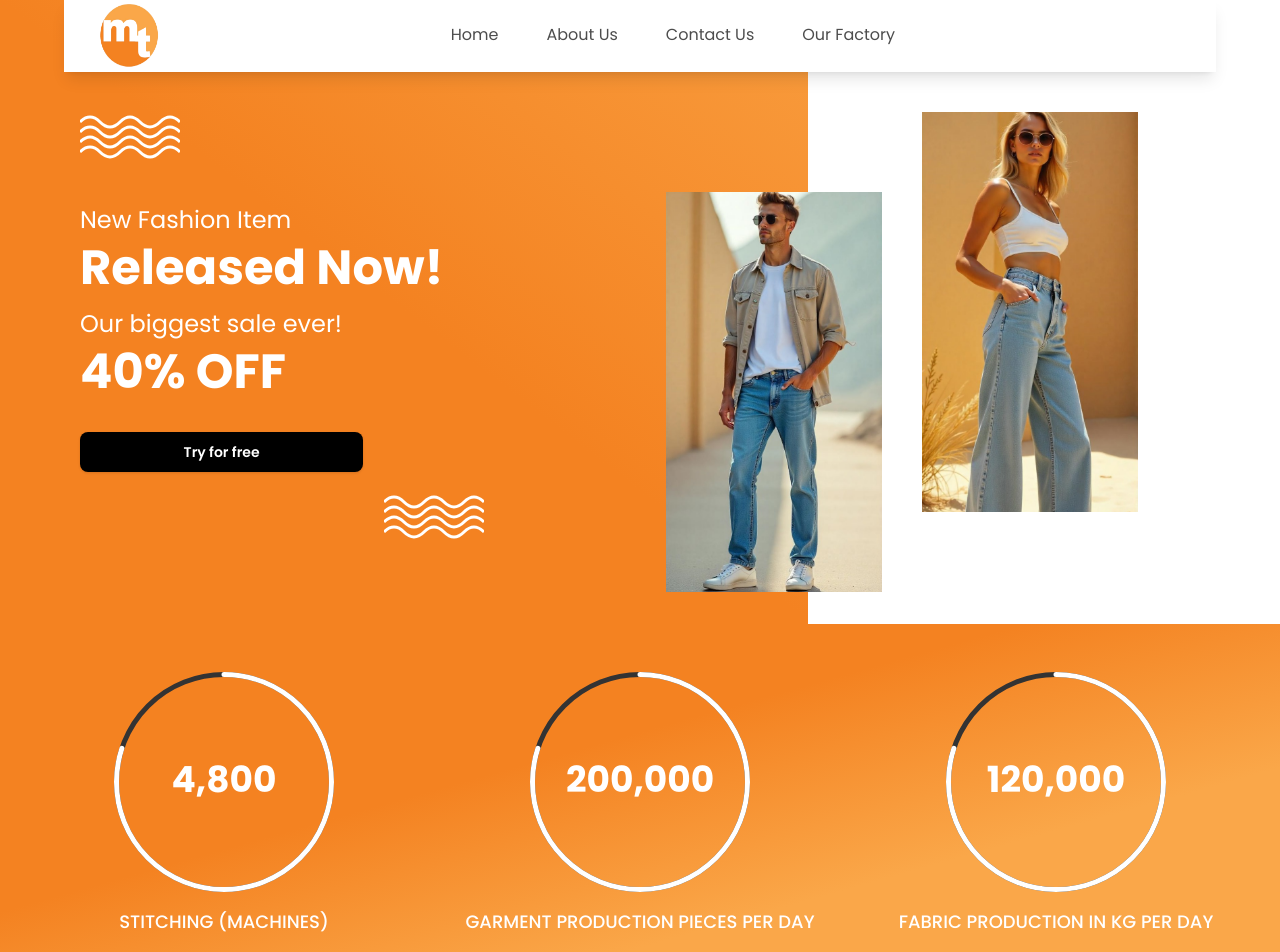
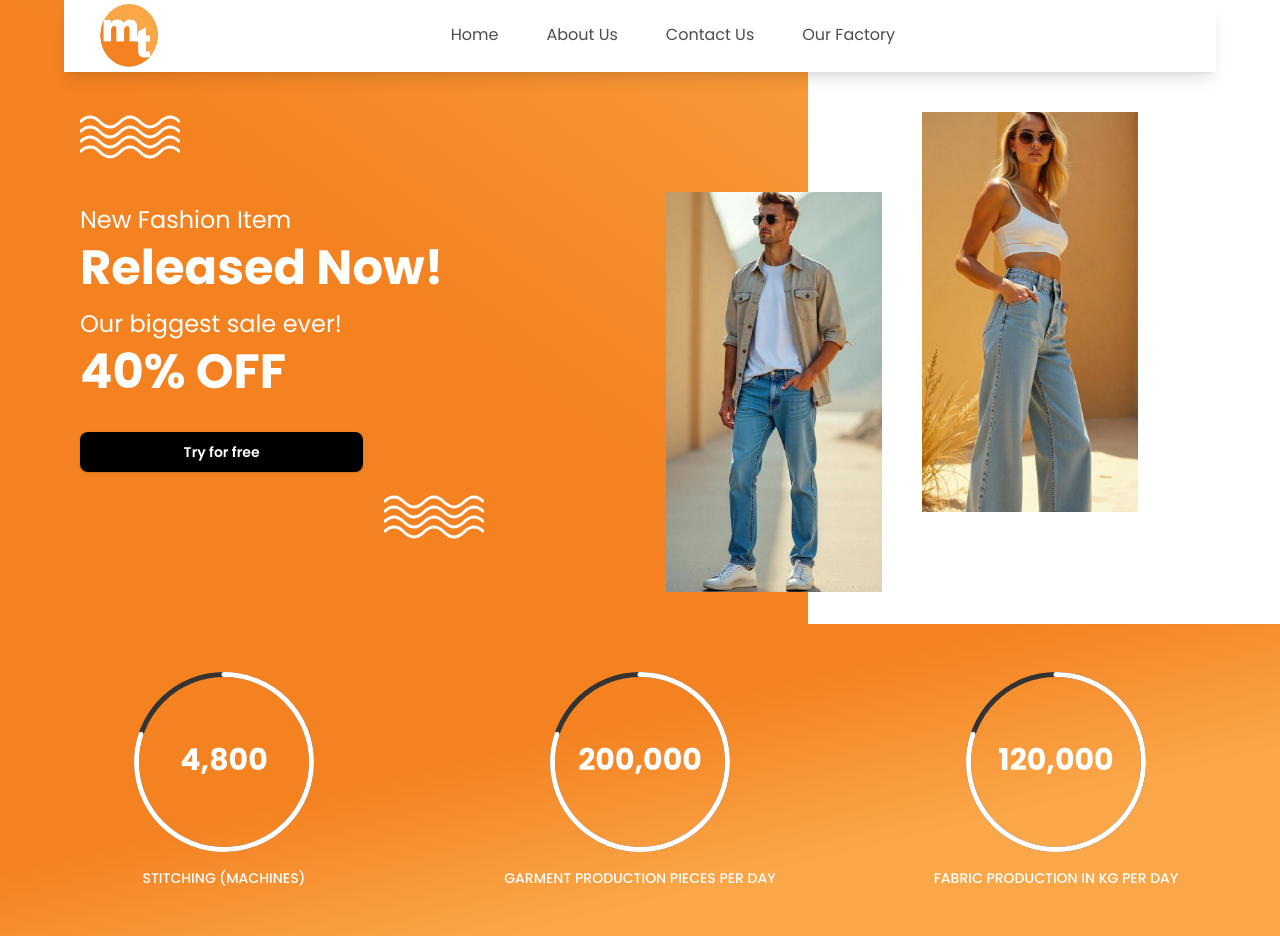
Before and after one commit to mr-saim-365/ModernTex, a React (Vite) app: page / in a window 1280 px wide. Shown: the top 952 px of the page. Built offline with nearby package versions, Linux system fonts and the light colour scheme.

Commit message:
hero section updated.

```diff
--- a/src/components/Hero.jsx
+++ b/src/components/Hero.jsx
@@ -3,8 +3,26 @@ import React, { useEffect, useState } from "react";
 const AnimatedCounter = ({ target, label, duration = 2000 }) => {
   const [hasScrolled, setHasScrolled] = useState(false);
   const [count, setCount] = useState(0);
-  const radius = 110;
+  const [radius, setRadius] = useState(110); // default radius
   const stroke = 5;
+
+
+    // Dynamically adjust radius on screen size
+    useEffect(() => {
+      const updateRadius = () => {
+        const width = window.innerWidth;
+        if (width < 640) setRadius(60); // mobile
+        else if (width < 1024) setRadius(80); // tablet
+        else if (width < 1536) setRadius(90); // tablet
+        else setRadius(110); // desktop
+      };
+
+      updateRadius();
+      window.addEventListener("resize", updateRadius);
+      return () => window.removeEventListener("resize", updateRadius);
+    }, []);
+
+
   const normalizedRadius = radius - stroke * 0.5;
   const circumference = 2 * Math.PI * normalizedRadius;
 
@@ -76,12 +94,12 @@ const AnimatedCounter = ({ target, label, duration = 2000 }) => {
           fill="#ffffff"
           dominantBaseline="middle"
           textAnchor="middle"
-          className="text-3xl md:text-4xl font-bold mb-2"
+          className="text-xl sm:text-2xl md:text-3xl 2xl:text-4xl font-bold mb-2"
         >
           {count.toLocaleString()}
         </text>
       </svg>
-      <div className="text-sm lg:text-lg font-medium">{label}</div>
+      <div className="text-sm 2xl:text-lg font-medium whitespace-nowrap">{label}</div>
     </div>
   );
 };
@@ -205,7 +223,7 @@ const Hero = () => {
         <div className="my-0  flow-root bg-[linear-gradient(to_top_left,_#faa749_30%,_#f48221_60%)]">
           <div className="py-12 px-4 sm:px-6 lg:px-8">
             <div className="max-w-7xl mx-auto">
-              <div className="grid grid-cols-1 md:grid-cols-3 gap-8">
+              <div className="grid grid-cols-1 sm:grid-cols-3 gap-8">
                 <AnimatedCounter target={4800} label="STITCHING (MACHINES)" />
                 <AnimatedCounter
                   target={200000}
```
